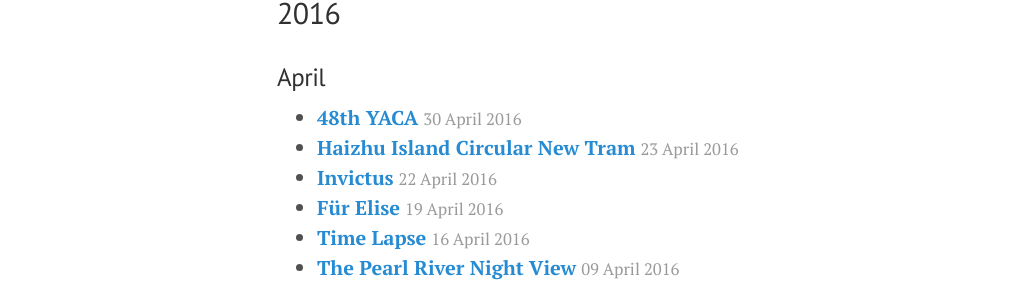
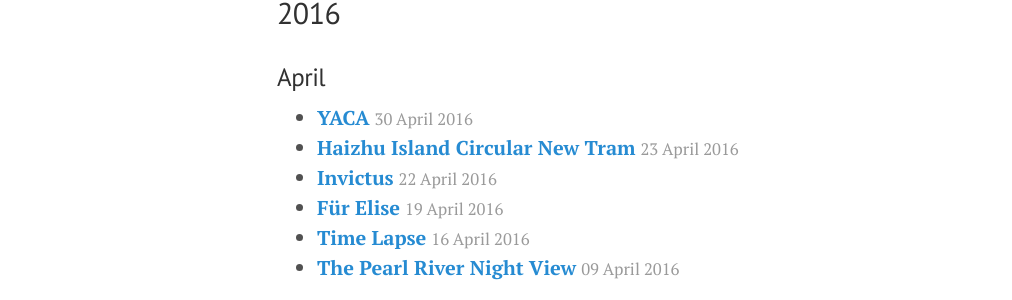
Before and after one commit to comacros/comacros.github.io, a Jekyll site: the page built from archive.md, in a window 1280 px wide. Shown: the part 208-508 px from the top of the page, without its empty margins (3-1015 px from the left). Built offline with Jekyll 4.4.1, drawn with Linux system fonts in a browser that asks for light colours.

Commit message:
48th yaca

```diff
--- a/archive.md
+++ b/archive.md
@@ -7,7 +7,7 @@
 
 ### April
 
-* [**48th YACA**](http://xiongzh.com/2016/04/30/48th-YACA/) <small style="color:rgb(154,154,154)">30 April 2016</small>
+* [**YACA**](http://xiongzh.com/2016/04/30/YACA/) <small style="color:rgb(154,154,154)">30 April 2016</small>
 * [**Haizhu Island Circular New Tram**](http://xiongzh.com/2016/04/23/Haizhu-Island-Circular-New-Tram/) <small style="color:rgb(154,154,154)">23 April 2016</small>
 * [**Invictus**](http://xiongzh.com/2016/04/22/Invictus/) <small style="color:rgb(154,154,154)">22 April 2016</small>
 * [**Für Elise**](http://xiongzh.com/2016/04/19/Fur-Elise/) <small style="color:rgb(154,154,154)">19 April 2016</small>
```
Also changed, not shown: _posts/2016-04-30-YACA.md (+2 -0 lines), images/DSC_3896.JPG (added).
